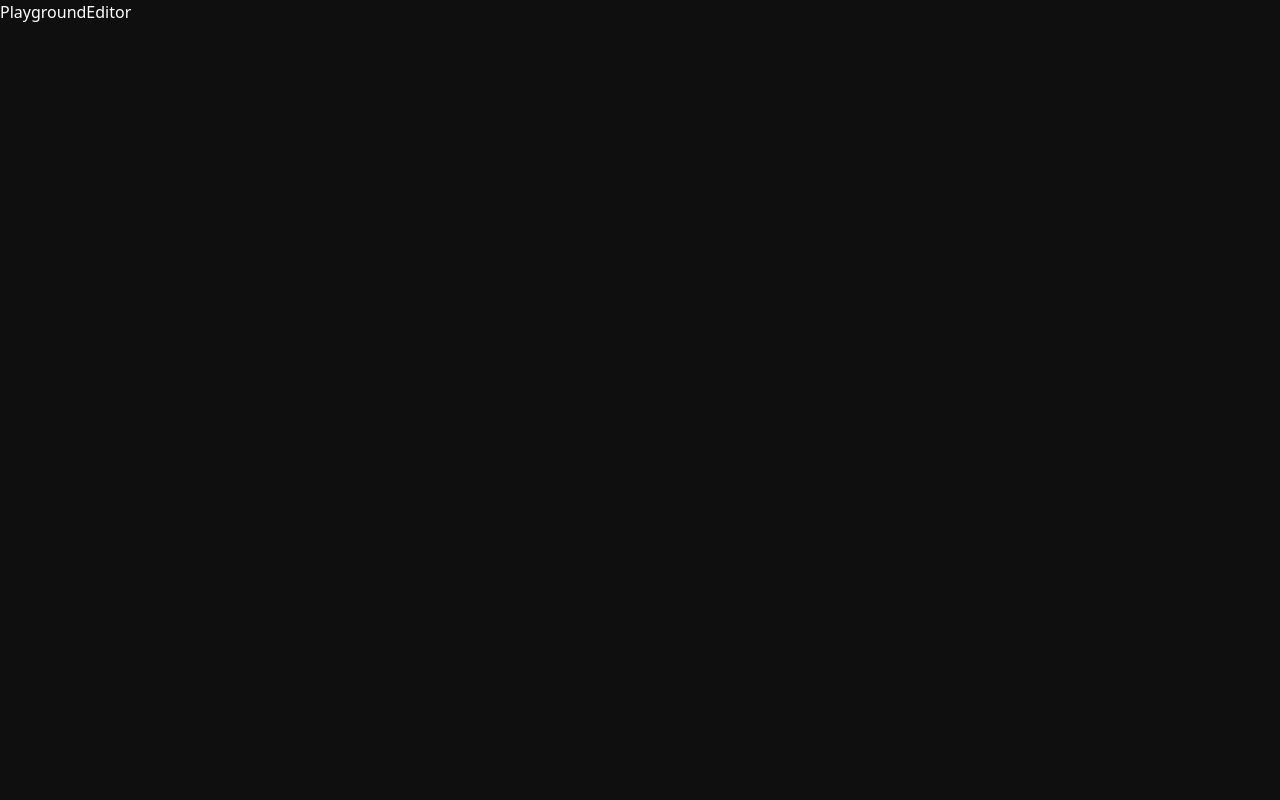
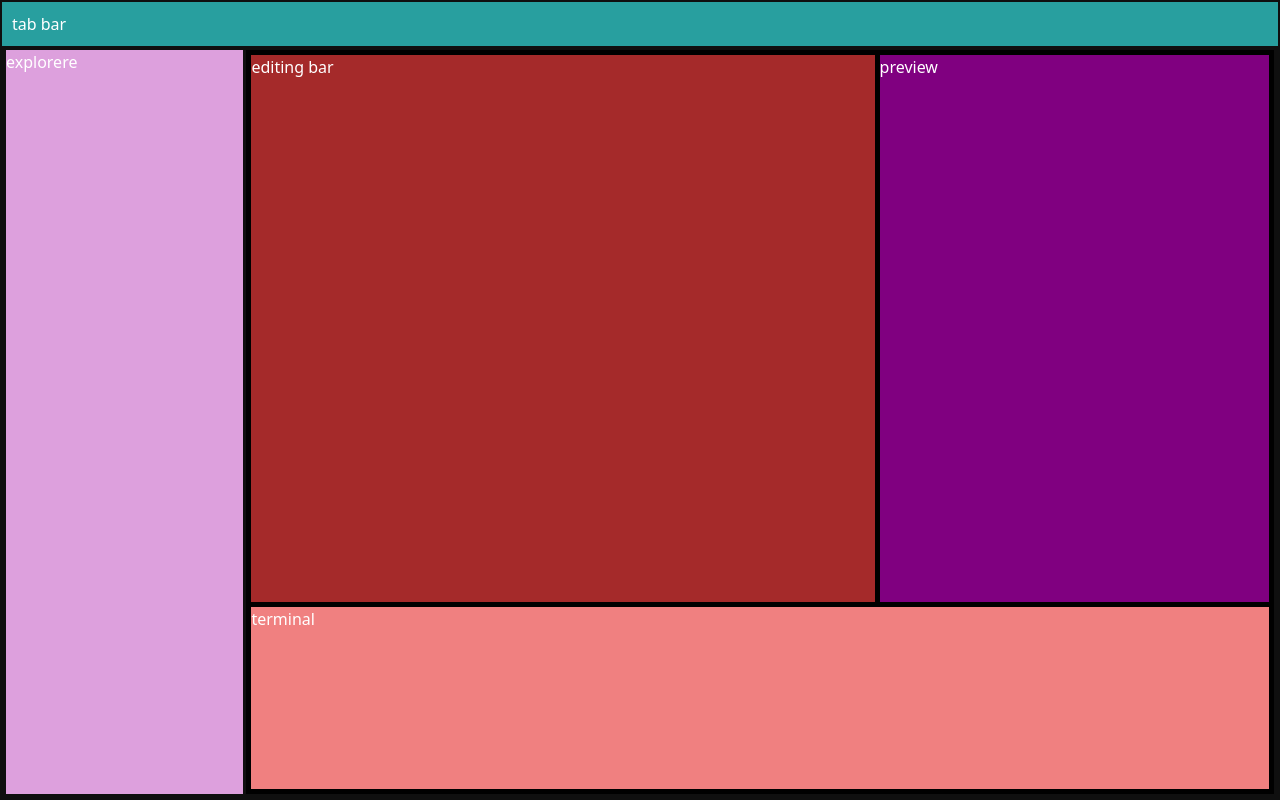
Before and after one commit to Creativetools90/products, a React (Vite) app in the folder webProjects/editor/client/: page /playground in a window 1280 px wide. Built offline with nearby package versions, Linux system fonts and the light colour scheme.

Commit message:
make playground layout

```diff
--- /dev/null
+++ b/webProjects/editor/client/src/playgroundeditor/Playground.css
@@ -0,0 +1,56 @@
+.playgroundContainer{
+    /* background-color: crimson; */
+    width: 100%;
+    height: 100vh;
+    display: flex;
+    flex-direction: column;
+    padding: 2px;
+}
+.tabContainer{
+    padding: 10px;
+    background-color: rgb(40, 159, 159);
+}
+.ediorbar{
+    /* background-color: peru; */
+    display: flex;
+    height: 100%;
+    padding: 4px;
+    gap: 3px;
+
+}
+
+.exploere{
+    background-color: plum;
+    flex: 0.7;
+}
+
+.editingContainer{
+    background-color: black;
+    flex: 3;
+    padding: 5px;
+    display: flex;
+    flex-direction: column;
+    align-items: flex-start;
+
+}
+.top{
+    display: flex;
+    width: 100%;
+    flex: 3;
+    gap: 5px;
+}
+.bottom{
+    background-color: lightcoral;
+    flex: 1;
+    width: 100%;
+    margin-top: 5px;
+}
+.codeWriter{
+    background-color: brown;
+    flex: 4;
+}
+
+.previewRender{
+    background-color: purple;
+    flex: 2.5;
+}
--- a/webProjects/editor/client/src/playgroundeditor/PlaygroundEditor.tsx
+++ b/webProjects/editor/client/src/playgroundeditor/PlaygroundEditor.tsx
@@ -1,9 +1,42 @@
 import React from 'react'
-
+import "./Playground.css"
 const PlaygroundEditor = () => {
   return (
-    <div>PlaygroundEditor</div>
+    <div className="playgroundContainer">
+      <div className="tabContainer">
+        <h2>tab bar</h2>
+      </div>
+      <div className="ediorbar">
+        <div className="exploere">
+          <h2>explorere</h2>
+        </div>
+        <div className="editingContainer">
+          <div className="top">
+            <div className="codeWriter">
+              <h2>editing bar </h2>
+            </div>
+            <div className="previewRender">
+              <h2>preview</h2>
+            </div>
+          </div>
+          <div className="bottom">
+            <div className="terminal">
+              <h2>terminal</h2>
+            </div>
+          </div>
+        </div>
+      </div>
+    </div>
   )
 }
 
+/*
+Playground stru
+
+tab basr
+explorer bar
+editor bar
+preview bar
+*/
+
 export default PlaygroundEditor
--- a/webProjects/editor/client/src/webComponent/ProjectMake/ProjectForm.tsx
+++ b/webProjects/editor/client/src/webComponent/ProjectMake/ProjectForm.tsx
@@ -1,7 +1,7 @@
 import React from 'react'
 import "./ProjecForm.css";
 import Lang from './lang/Lang';
-
+import {Link} from "react-router-dom";
 const ProjectForm = (props) => {
 
     return (
@@ -23,11 +23,13 @@ const ProjectForm = (props) => {
                             <div className="chooseLang" style={{
                                 marginTop:"10px"
                             }} >
-                               <Lang/>
+                               <Lang class="clickable_tag_lang" />
                             </div>
                         </div>
                         <div className="sub">
+                            <Link  to="/playground" >
                             <button className='s_create' >create</button>
+                            </Link>
                         </div>
                     </form>
                 </div>
--- a/webProjects/editor/client/src/webComponent/ProjectMake/cardMode/CardModeProject.tsx
+++ b/webProjects/editor/client/src/webComponent/ProjectMake/cardMode/CardModeProject.tsx
@@ -18,7 +18,7 @@ const CardModeProject = () => {
             <button onClick={() => setOpen(!open)} >more</button>
           </div>
           <div className="project_useLag_tag">
-           <Lang/>
+           <Lang  class="clickable_tag_lang" />
           </div>
         </div>
         <div className="morepsetting" style={open ? { display: "flex" } : { display: "none" }} >
```
